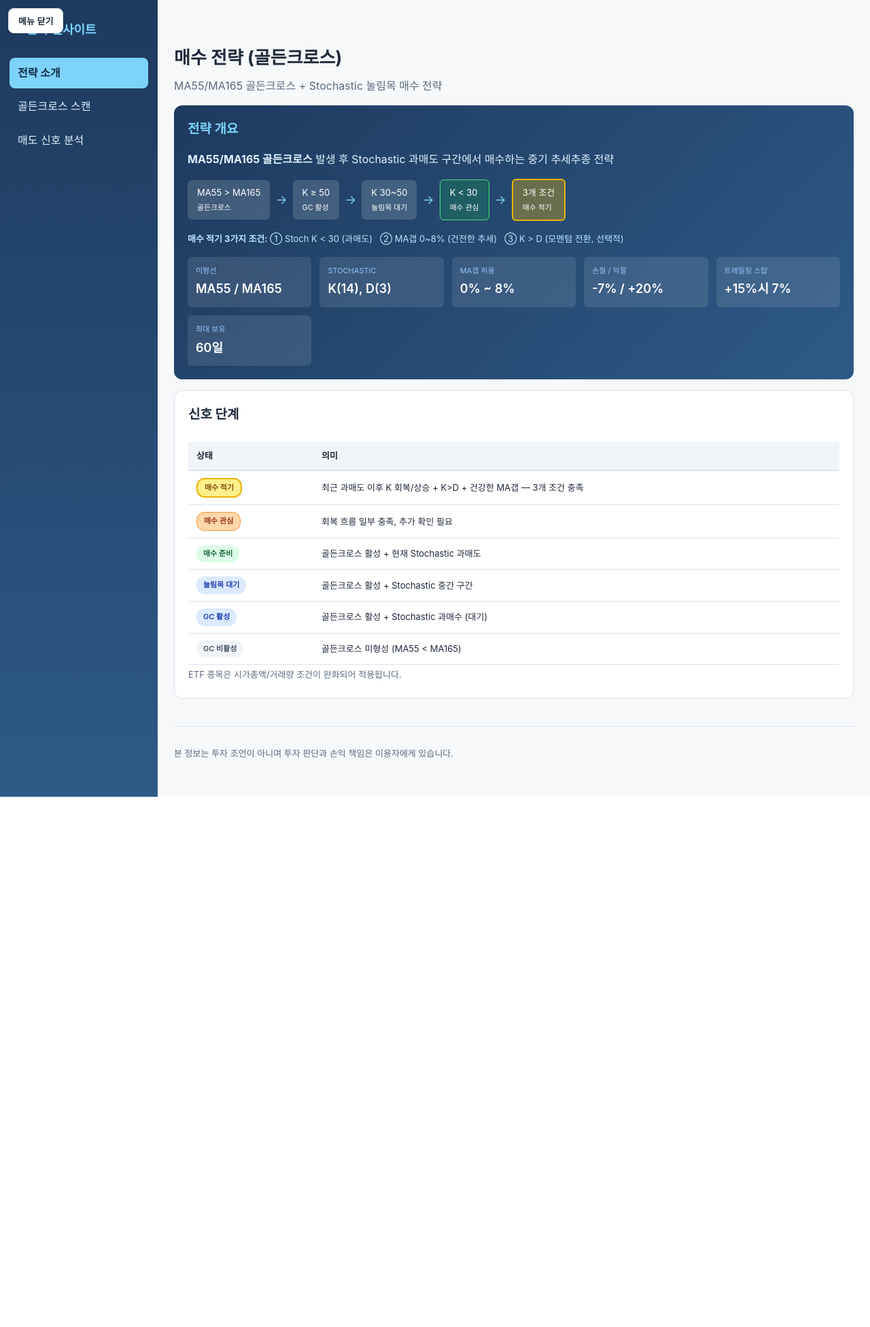
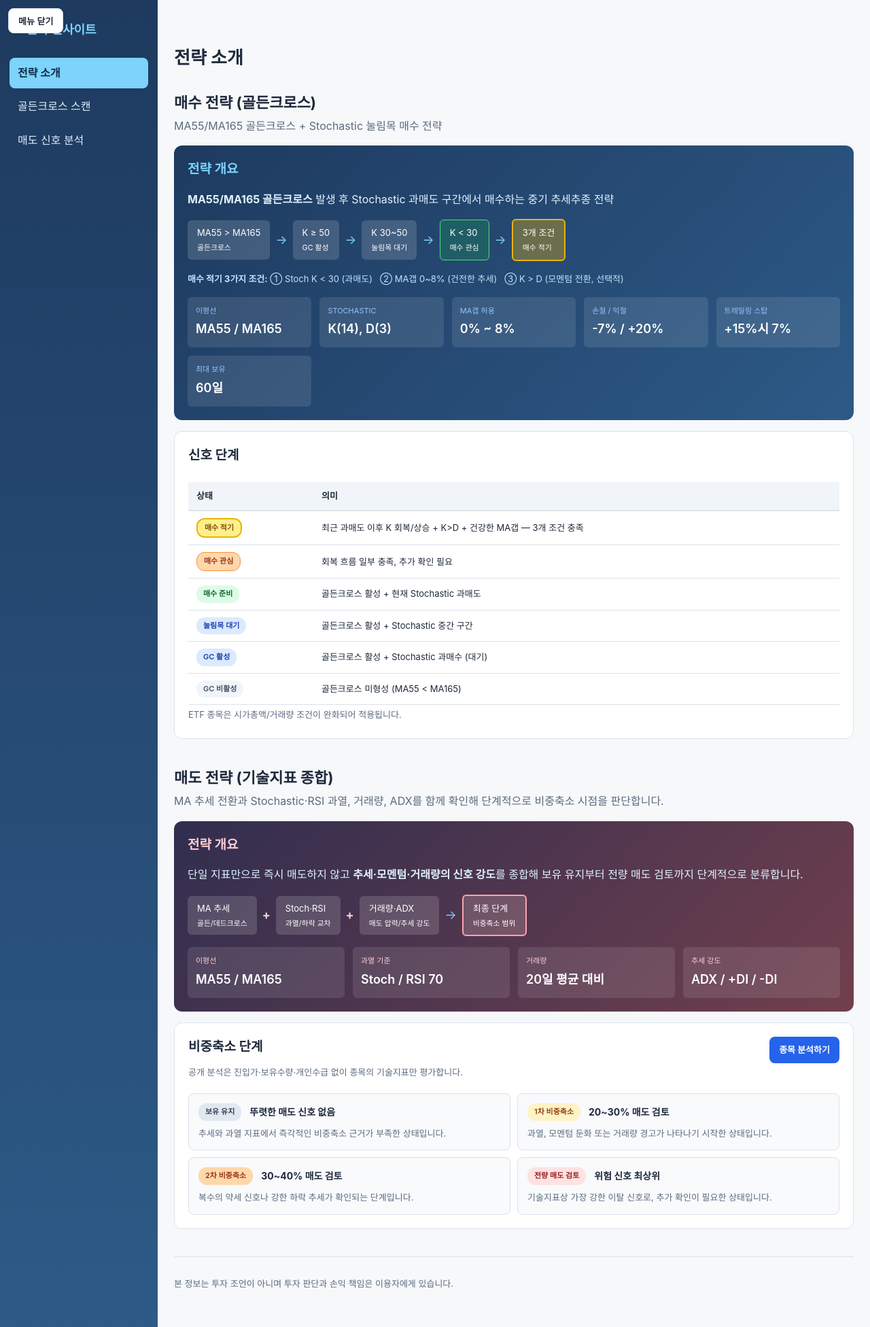
Before and after one commit to isinthesky/envelope-stock-fastapi, a FastAPI app: page /page in a window 1280 px wide. Shown: the whole page at 68% size. Before the commit the page ends 1172 px from the top, so only its background shows below. Run offline with FastAPI, Linux system fonts and the light colour scheme; parts of the project's set-up code (start-up, migrations or seed data) failed here and were passed over.

Commit message:
feat(public): add sell strategy overview

```diff
--- a/static/styles/public_strategy.css
+++ b/static/styles/public_strategy.css
@@ -346,6 +346,15 @@ label {
 
 /* ==================== 전략 소개 ==================== */
 
+.strategy-heading {
+  margin: 28px 0 4px;
+  font-size: 22px;
+}
+
+.strategy-heading-sell {
+  margin-top: 40px;
+}
+
 .strategy-info {
   background: linear-gradient(135deg, #1e3a5f 0%, #2d5a87 100%);
   color: #ffffff;
@@ -389,6 +398,80 @@ label {
 .strategy-flow .arrow {
   color: var(--sky);
   font-size: 18px;
+}
+
+.sell-strategy-info {
+  background: linear-gradient(135deg, #312e4f 0%, #713f4d 100%);
+}
+
+.sell-strategy-info h2 {
+  color: #fecdd3;
+}
+
+.sell-strategy-info .config-item .label {
+  color: #fecdd3;
+}
+
+.sell-strategy-flow .plus {
+  color: #fecdd3;
+  font-size: 18px;
+  font-weight: 700;
+}
+
+.sell-strategy-flow .step-sell-result {
+  background: rgba(254, 202, 202, 0.2);
+  border: 2px solid #fda4af;
+}
+
+.section-heading-row {
+  display: flex;
+  align-items: flex-start;
+  justify-content: space-between;
+  gap: 16px;
+}
+
+.strategy-action-link {
+  flex-shrink: 0;
+  padding: 9px 14px;
+  border-radius: 8px;
+  background: var(--accent);
+  color: #ffffff;
+  font-size: 13px;
+  font-weight: 700;
+  text-decoration: none;
+}
+
+.strategy-action-link:hover {
+  background: var(--accent-strong);
+}
+
+.stage-guide-grid {
+  display: grid;
+  grid-template-columns: repeat(2, minmax(0, 1fr));
+  gap: 10px;
+  margin-top: 16px;
+}
+
+.stage-guide-grid article {
+  display: grid;
+  grid-template-columns: auto 1fr;
+  align-items: center;
+  gap: 8px 12px;
+  padding: 14px;
+  border: 1px solid var(--border);
+  border-radius: 8px;
+  background: #f8fafc;
+}
+
+.stage-guide-grid article strong {
+  font-size: 14px;
+}
+
+.stage-guide-grid article p {
+  grid-column: 1 / -1;
+  margin: 0;
+  color: var(--muted);
+  font-size: 13px;
 }
 
 .config-grid {
@@ -789,6 +872,19 @@ label {
 }
 
 @media (max-width: 768px) {
+  .section-heading-row {
+    align-items: stretch;
+    flex-direction: column;
+  }
+
+  .strategy-action-link {
+    text-align: center;
+  }
+
+  .stage-guide-grid {
+    grid-template-columns: 1fr;
+  }
+
   .sell-analysis-controls,
   .sell-result-header {
     align-items: stretch;
--- a/templates/page/public_strategy_overview.html
+++ b/templates/page/public_strategy_overview.html
@@ -3,7 +3,8 @@
 {% block title %}전략 소개 - 전략 인사이트{% endblock %}
 
 {% block content %}
-<h1>매수 전략 (골든크로스)</h1>
+<h1>전략 소개</h1>
+<h2 class="strategy-heading">매수 전략 (골든크로스)</h2>
 <p class="page-lead">MA{{ gc_short_ma }}/MA{{ gc_long_ma }} 골든크로스 + Stochastic 눌림목 매수 전략</p>
 {% if gc_regime_filter_enabled %}
 <p class="regime-badge">
@@ -107,4 +108,78 @@
   </div>
   <p class="meta-line">ETF 종목은 시가총액/거래량 조건이 완화되어 적용됩니다.</p>
 </section>
+
+<h2 class="strategy-heading strategy-heading-sell">매도 전략 (기술지표 종합)</h2>
+<p class="page-lead">
+  MA 추세 전환과 Stochastic·RSI 과열, 거래량, ADX를 함께 확인해 단계적으로 비중축소 시점을 판단합니다.
+</p>
+
+<section class="strategy-info sell-strategy-info">
+  <h2>전략 개요</h2>
+  <p>
+    단일 지표만으로 즉시 매도하지 않고 <strong>추세·모멘텀·거래량의 신호 강도</strong>를 종합해
+    보유 유지부터 전량 매도 검토까지 단계적으로 분류합니다.
+  </p>
+
+  <div class="strategy-flow sell-strategy-flow" aria-label="매도 전략 판단 흐름">
+    <span class="step">MA 추세<br><small>골든/데드크로스</small></span>
+    <span class="plus" aria-hidden="true">+</span>
+    <span class="step">Stoch·RSI<br><small>과열/하락 교차</small></span>
+    <span class="plus" aria-hidden="true">+</span>
+    <span class="step">거래량·ADX<br><small>매도 압력/추세 강도</small></span>
+    <span class="arrow" aria-hidden="true">→</span>
+    <span class="step step-sell-result">최종 단계<br><small>비중축소 범위</small></span>
+  </div>
+
+  <div class="config-grid">
+    <div class="config-item">
+      <div class="label">이평선</div>
+      <div class="value">MA{{ gc_short_ma }} / MA{{ gc_long_ma }}</div>
+    </div>
+    <div class="config-item">
+      <div class="label">과열 기준</div>
+      <div class="value">Stoch / RSI 70</div>
+    </div>
+    <div class="config-item">
+      <div class="label">거래량</div>
+      <div class="value">20일 평균 대비</div>
+    </div>
+    <div class="config-item">
+      <div class="label">추세 강도</div>
+      <div class="value">ADX / +DI / -DI</div>
+    </div>
+  </div>
+</section>
+
+<section aria-labelledby="sell-stage-heading">
+  <div class="section-heading-row">
+    <div>
+      <h2 id="sell-stage-heading">비중축소 단계</h2>
+      <p class="meta-line">공개 분석은 진입가·보유수량·개인수급 없이 종목의 기술지표만 평가합니다.</p>
+    </div>
+    <a class="strategy-action-link" href="/page/sell-analysis/">종목 분석하기</a>
+  </div>
+  <div class="stage-guide-grid">
+    <article>
+      <span class="state-badge state-hold">보유 유지</span>
+      <strong>뚜렷한 매도 신호 없음</strong>
+      <p>추세와 과열 지표에서 즉각적인 비중축소 근거가 부족한 상태입니다.</p>
+    </article>
+    <article>
+      <span class="state-badge state-reduce-1">1차 비중축소</span>
+      <strong>20~30% 매도 검토</strong>
+      <p>과열, 모멘텀 둔화 또는 거래량 경고가 나타나기 시작한 상태입니다.</p>
+    </article>
+    <article>
+      <span class="state-badge state-reduce-2">2차 비중축소</span>
+      <strong>30~40% 매도 검토</strong>
+      <p>복수의 약세 신호나 강한 하락 추세가 확인되는 단계입니다.</p>
+    </article>
+    <article>
+      <span class="state-badge state-exit-all">전량 매도 검토</span>
+      <strong>위험 신호 최상위</strong>
+      <p>기술지표상 가장 강한 이탈 신호로, 추가 확인이 필요한 상태입니다.</p>
+    </article>
+  </div>
+</section>
 {% endblock %}
```
Also changed, not shown: tests/interface/test_public_strategy_pages.py (+17 -0 lines).
